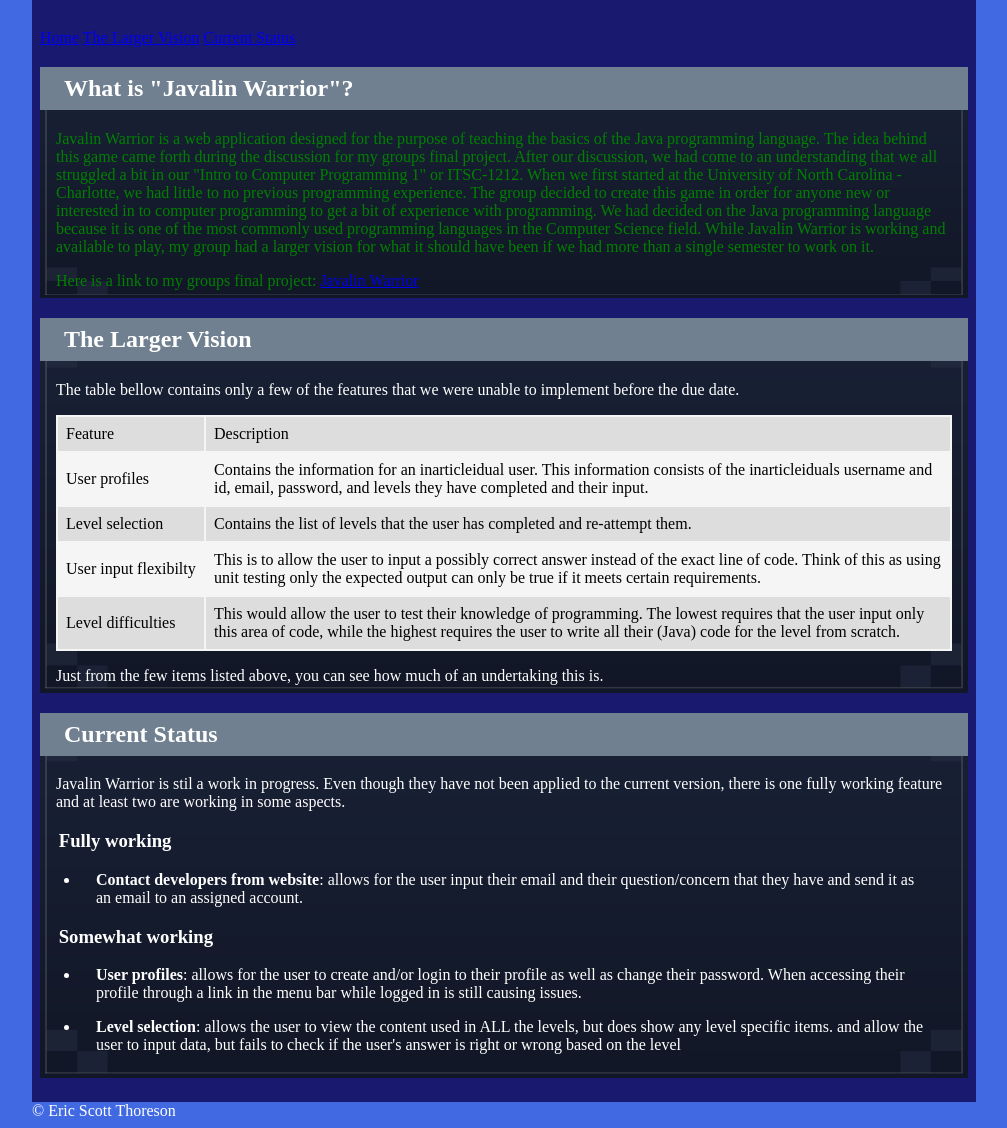
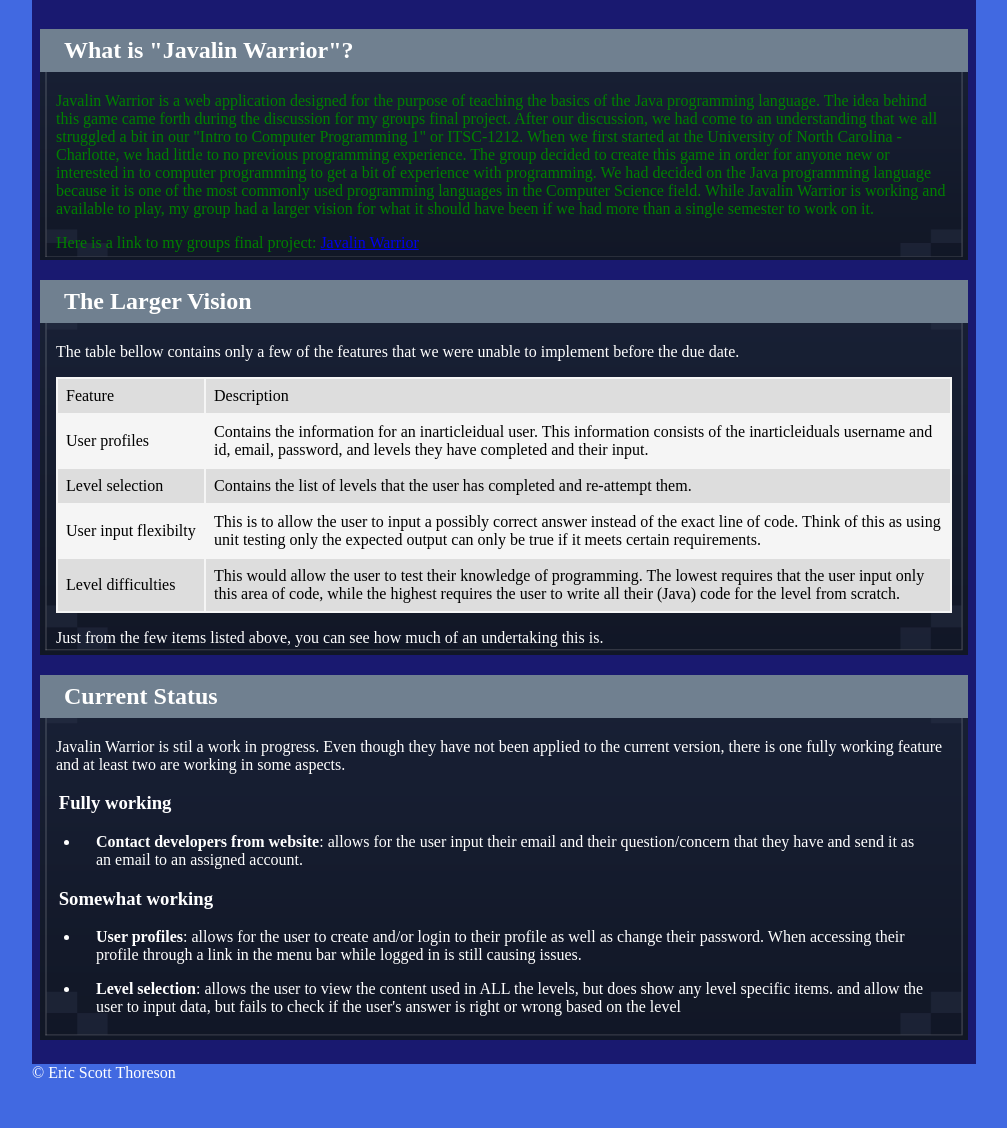
Before and after one commit to CLT-Codecamp-Nov-21/js-assignment-4-html-me-something-sthoreson9761, a website: page index.html in a window 1280 px wide. Shown: the part 277-1405 px from the top of the page, without its empty margins (136-1143 px from the left). After the commit the page ends 1367 px from the top, so only its background shows below. Drawn offline with Linux system fonts and the light colour scheme.

Commit message:
Changed out nav tags for section tags.

```diff
--- a/index.html
+++ b/index.html
@@ -15,11 +15,6 @@
                </tr>
             </table>
             <h1 class="title">A New Way to Learn Java</h1>
-            <nav>
-               <a href="#javalinwarrior">Home</a>
-               <a href="#vision">The Larger Vision</a>
-               <a href="#currentStatus">Current Status</a>
-            </nav>
          </header>
 
          <article id="javalinwarrior">
@@ -71,6 +66,7 @@
                   that they have and send it as an email to an assigned account.</p>
                </li>
             </ul>
+            <section>
             <h3>Somewhat working</h3>
             <ul class="lastPara">
                <li>
@@ -84,6 +80,7 @@
                   based on the level</p>
                </li>
             </ul>
+         </section>
          </article>
       </main>
       <footer>&copy; Eric Scott Thoreson</footer>
```
